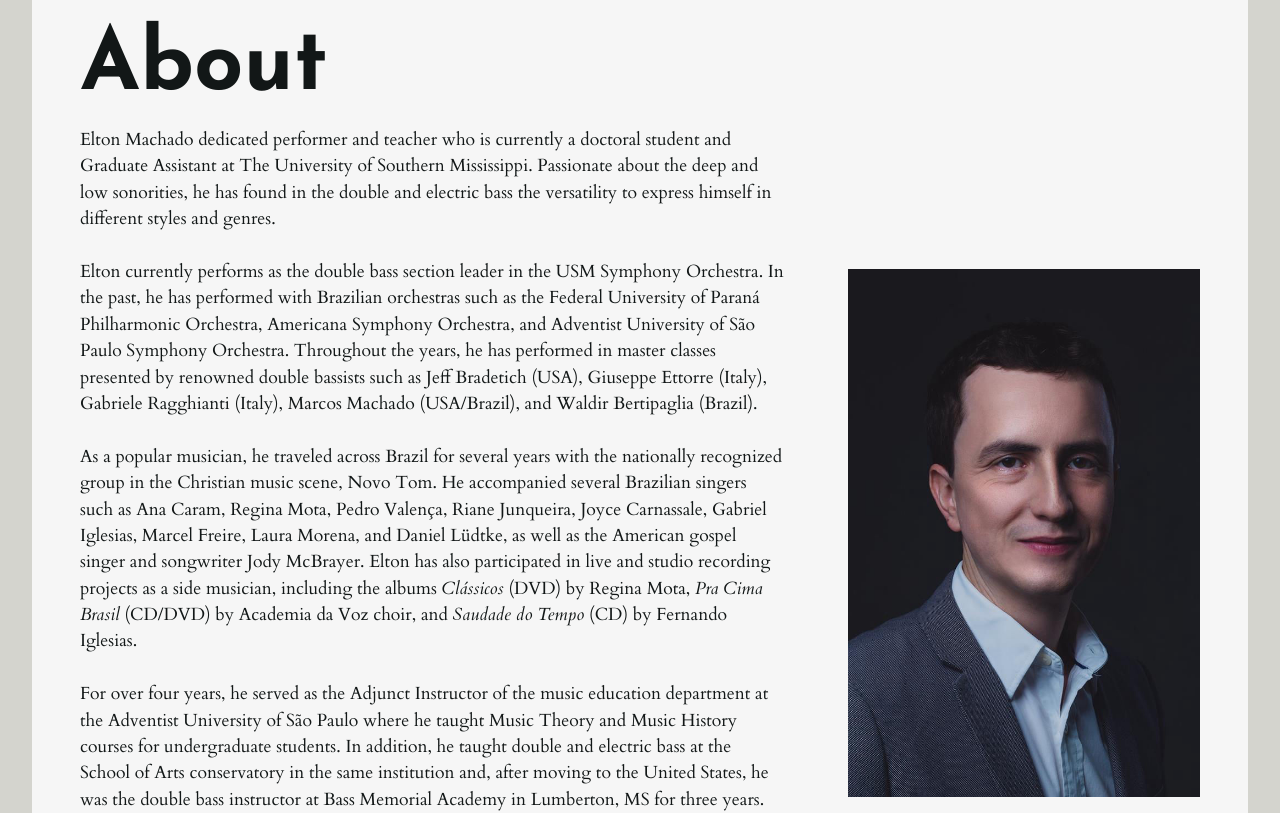
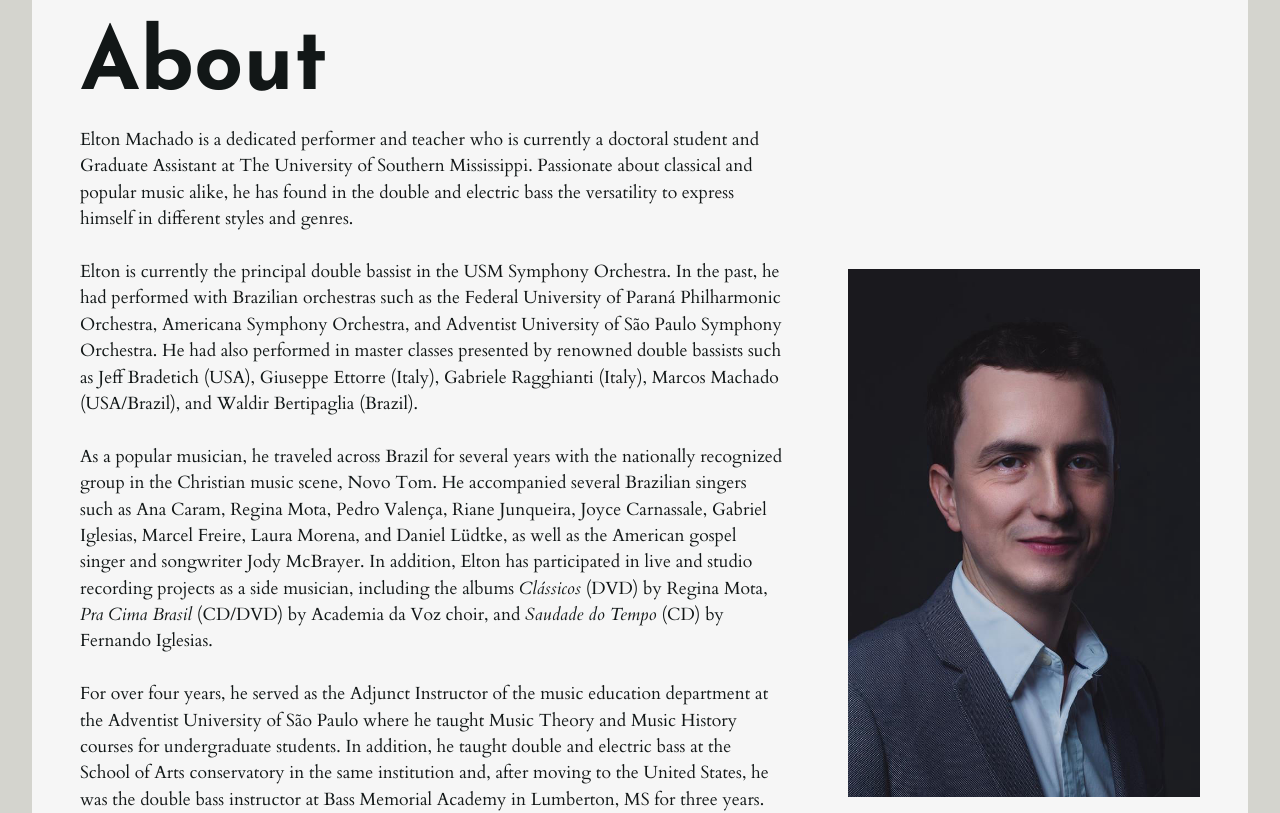
Before and after one commit to eltonlmachado/site, a plain HTML site: page index.html in a window 1280 px wide. Shown: the part 1100-1913 px from the top of the page. Drawn offline with Linux system fonts and the light colour scheme; files whose address does not match are found by name.

Commit message:
Add files via upload

```diff
--- a/index.html
+++ b/index.html
@@ -184,8 +184,8 @@ ga('send', 'pageview');
                     <div class="text-wrapper">
                         <h6 class="card-title mbr-fonts-style display-1">
                             <strong>About</strong></h6>
-                        <p class="mbr-text mbr-fonts-style mb-4 display-4">Elton Machado dedicated performer and teacher who is currently a doctoral student and Graduate Assistant at The University of Southern Mississippi. Passionate about the deep and low sonorities, he has found in the double and electric bass the versatility to express himself in different styles and genres.<br><br>Elton currently performs as the double bass section leader in the USM Symphony Orchestra. In the past, he has performed with Brazilian orchestras such as the Federal University of Paraná Philharmonic Orchestra, Americana Symphony Orchestra, and Adventist University of São Paulo Symphony Orchestra. Throughout the years, he has performed in master classes presented by renowned double bassists such as Jeff Bradetich (USA), Giuseppe Ettorre (Italy), Gabriele Ragghianti (Italy), Marcos Machado (USA/Brazil), and Waldir Bertipaglia (Brazil).<br>
-<br>As a popular musician, he traveled across Brazil for several years with the nationally recognized group in the Christian music scene, Novo Tom. He accompanied several Brazilian singers such as Ana Caram, Regina Mota, Pedro Valença, Riane Junqueira, Joyce Carnassale, Gabriel Iglesias, Marcel Freire, Laura Morena, and Daniel Lüdtke, as well as the American gospel singer and songwriter Jody McBrayer. Elton has also participated in live and studio recording projects as a side musician, including the albums <em>Clássicos </em>(DVD) by Regina Mota, <em>Pra Cima Brasil</em> (CD/DVD) by Academia da Voz choir, and <em>Saudade do Tempo </em>(CD) by Fernando Iglesias.<br><br>For over four years, he served as the Adjunct Instructor of the music education department at the Adventist University of São Paulo where he taught Music Theory and Music History courses for undergraduate students. In addition, he taught double and electric bass at the School of Arts conservatory in the same institution and, after moving to the United States, he was the double bass instructor at Bass Memorial Academy in Lumberton, MS for three years.<br>
+                        <p class="mbr-text mbr-fonts-style mb-4 display-4">Elton Machado is a dedicated performer and teacher who is currently a doctoral student and Graduate Assistant at The University of Southern Mississippi. Passionate about classical and popular music alike, he has found in the double and electric bass the versatility to express himself in different styles and genres.<br><br>Elton is currently the principal double bassist in the USM Symphony Orchestra. In the past, he had performed with Brazilian orchestras such as the Federal University of Paraná Philharmonic Orchestra, Americana Symphony Orchestra, and Adventist University of São Paulo Symphony Orchestra. He had also performed in master classes presented by renowned double bassists such as Jeff Bradetich (USA), Giuseppe Ettorre (Italy), Gabriele Ragghianti (Italy), Marcos Machado (USA/Brazil), and Waldir Bertipaglia (Brazil).<br>
+<br>As a popular musician, he traveled across Brazil for several years with the nationally recognized group in the Christian music scene, Novo Tom. He accompanied several Brazilian singers such as Ana Caram, Regina Mota, Pedro Valença, Riane Junqueira, Joyce Carnassale, Gabriel Iglesias, Marcel Freire, Laura Morena, and Daniel Lüdtke, as well as the American gospel singer and songwriter Jody McBrayer. In addition, Elton has participated in live and studio recording projects as a side musician, including the albums <em>Clássicos </em>(DVD) by Regina Mota, <em>Pra Cima Brasil</em> (CD/DVD) by Academia da Voz choir, and <em>Saudade do Tempo </em>(CD) by Fernando Iglesias.<br><br>For over four years, he served as the Adjunct Instructor of the music education department at the Adventist University of São Paulo where he taught Music Theory and Music History courses for undergraduate students. In addition, he taught double and electric bass at the School of Arts conservatory in the same institution and, after moving to the United States, he was the double bass instructor at Bass Memorial Academy in Lumberton, MS for three years.<br>
 <br>His educational background includes a Master of Music degree from the University of Southern Mississippi, a specialization diploma in University Teaching from the Adventist University of São Paulo, and a Music Education degree from the Faculty of Arts of Paraná. Elton currently lives in Hattiesburg, MS with his wife Aline.<br></p>
                         <div class="mbr-section-btn mt-3"><a class="btn btn-warning display-4" href="assets/files/CV2021EltonMachado.pdf" target="_blank">Curriculum Vitae | PDF</a> <a class="btn btn-warning display-4" href="http://buscatextual.cnpq.br/buscatextual/visualizacv.do?id=K4219821J9" target="_blank">Curriculum Lattes | Link</a></div>
                     </div>
```
